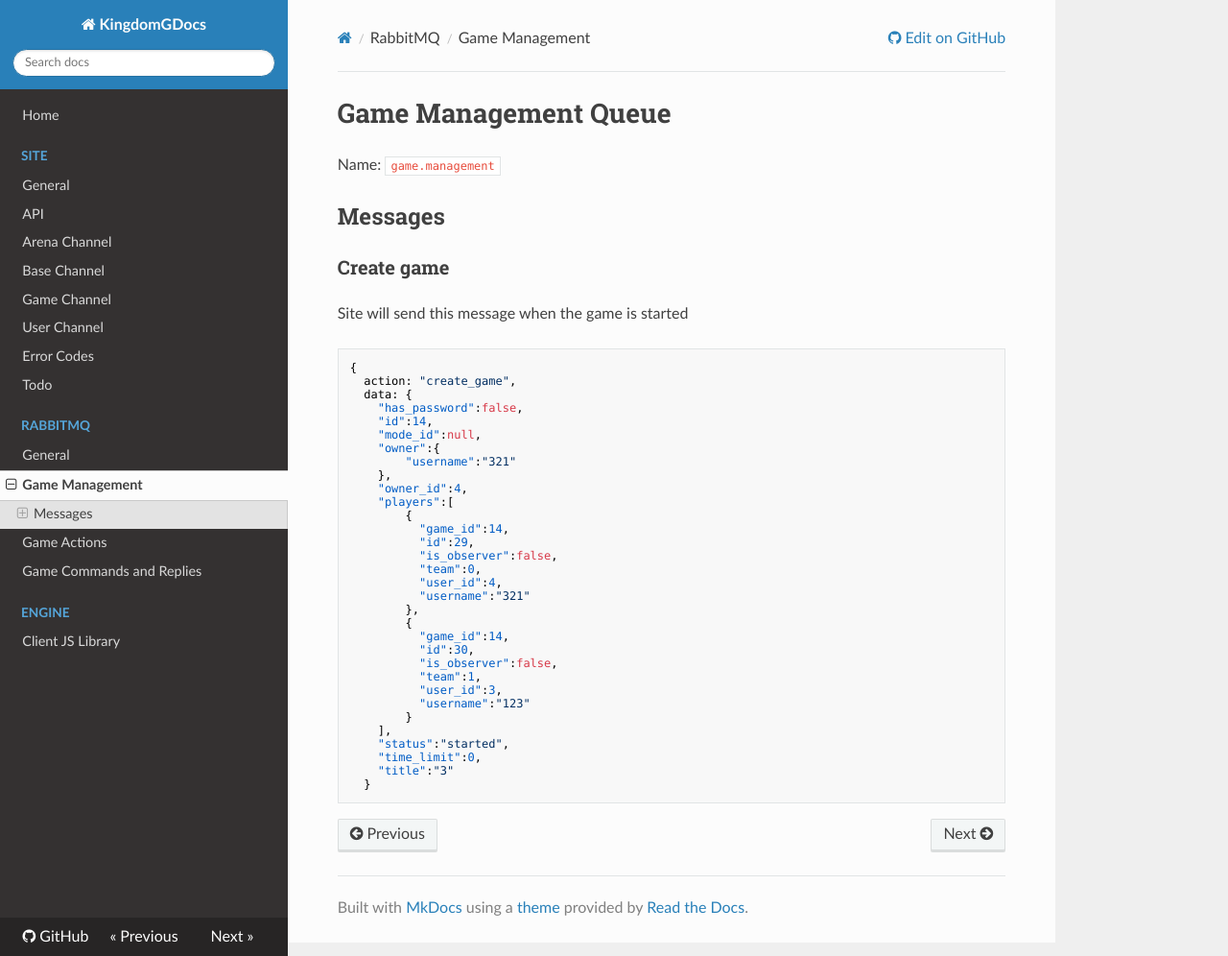
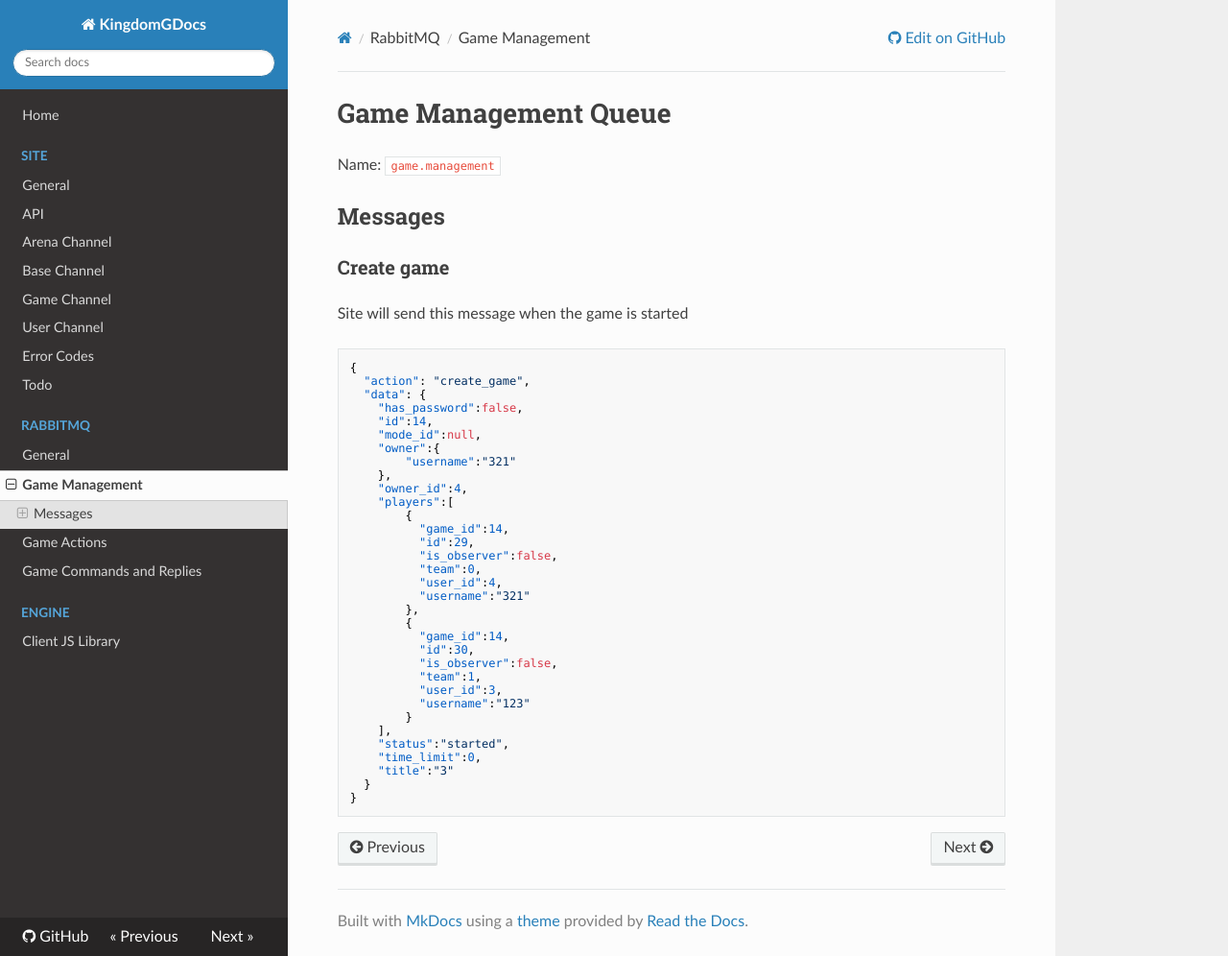
Before and after one commit to gavr-games/kingdom-g, an MkDocs documentation site: the page built from docs/docs/rabbitmq/game_management_queue.md, in a window 1280 px wide and 996 px high. Shown: the whole window at 96% size. Built offline with MkDocs 1.6.1, drawn with Linux system fonts in a browser that asks for light colours; nearby versions of some CDN libraries; part of the change alters nothing that is shown.

````diff
--- a/docs/docs/rabbitmq/game_management_queue.md
+++ b/docs/docs/rabbitmq/game_management_queue.md
@@ -9,8 +9,8 @@ Name: `game.management`
 Site will send this message when the game is started
 ```json
 {
-  action: "create_game",
-  data: {
+  "action": "create_game",
+  "data": {
     "has_password":false,
     "id":14,
     "mode_id":null,
@@ -40,4 +40,5 @@ Site will send this message when the game is started
     "time_limit":0,
     "title":"3"
   }
+}
 ```
````
